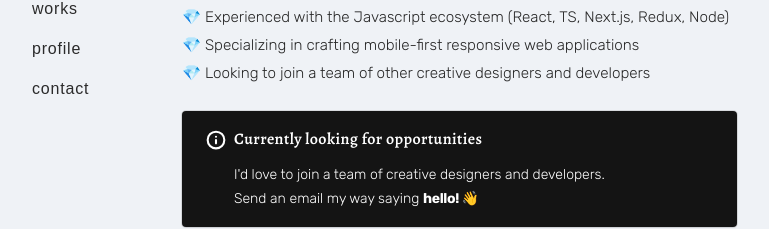
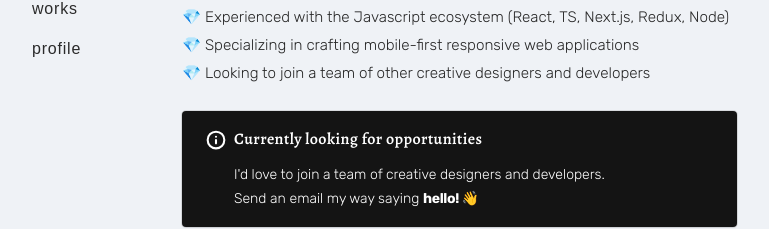
Before and after one commit to Yezo/portfolio-v2, a Next.js app: page / in a window 1280 px wide. Shown: the part 219-448 px from the top of the page, without its empty margins (160-929 px from the left). Built offline with nearby package versions, Linux system fonts and the light colour scheme; a web font is replaced by a local one.

Commit message:
remove contact link in navbar

```diff
--- a/src/components/Navbar/Navbar.tsx
+++ b/src/components/Navbar/Navbar.tsx
@@ -13,9 +13,6 @@ const navItems = {
   },
   "/profile": {
     name: "profile",
-  },
-  "/contact": {
-    name: "contact",
   },
 }
 
```
